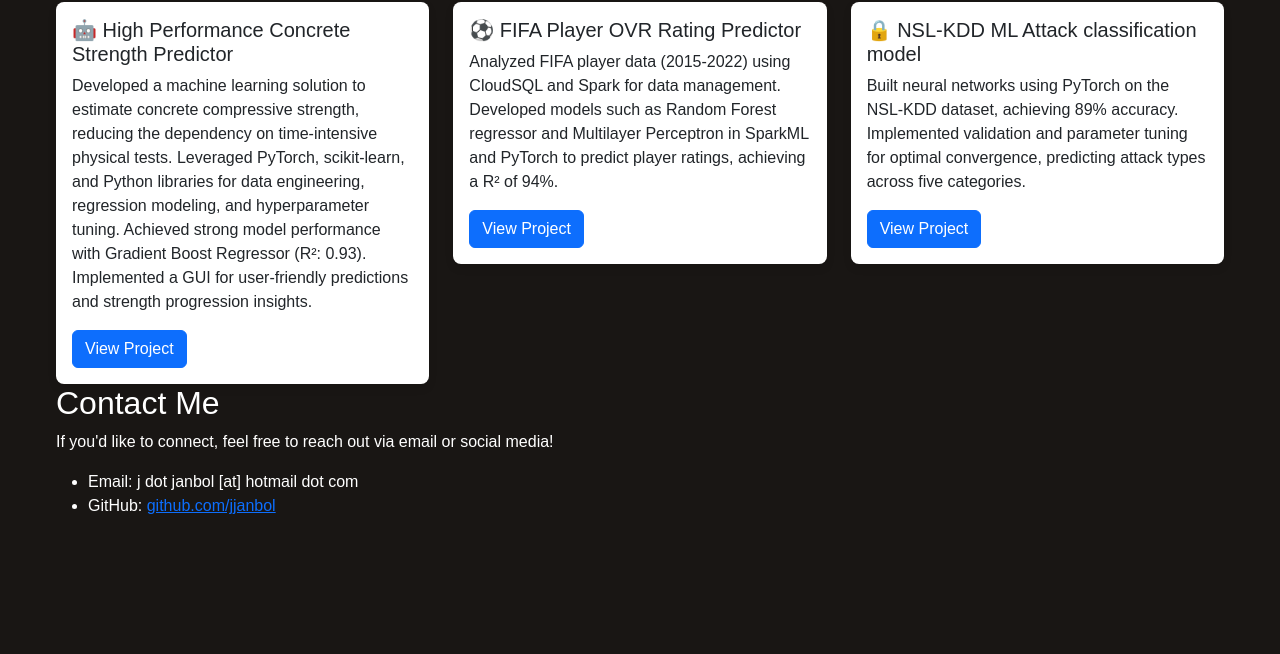
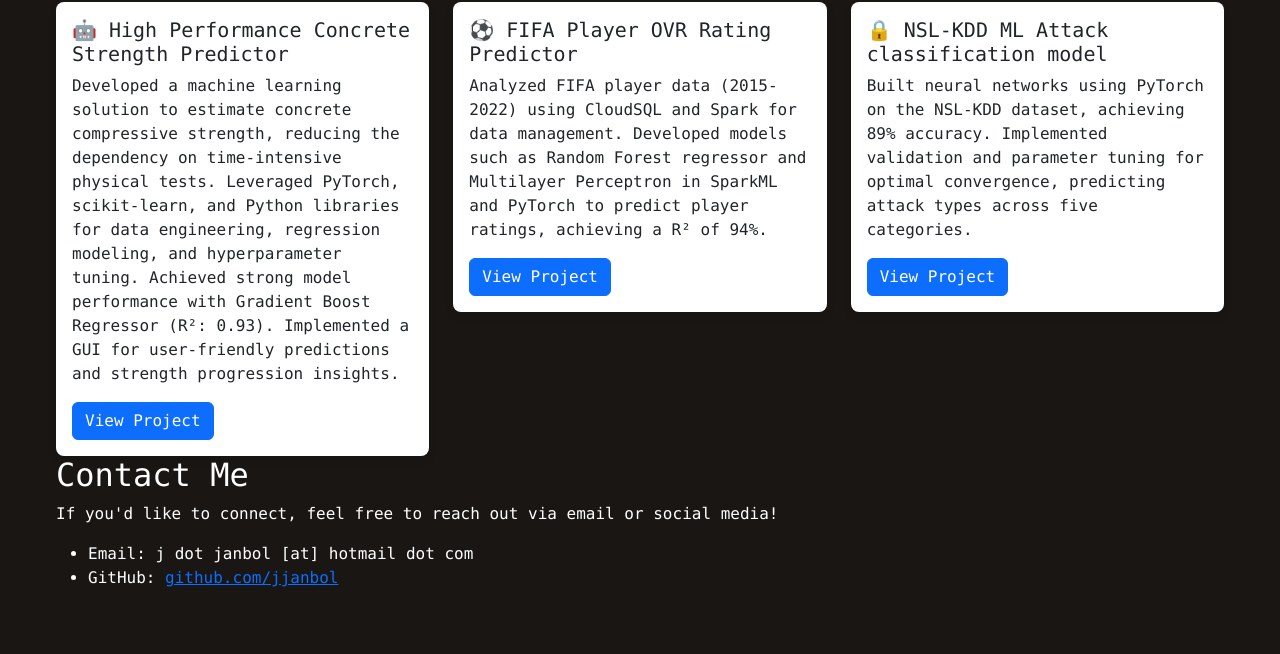
Before and after one commit to jjanbol/home, a plain HTML site: page index.html in a window 1280 px wide. Shown: the part 441-1095 px from the top of the page. Before the commit the page ends 1023 px from the top, so only its background shows below. Drawn offline with nearby package versions, Linux system fonts and the light colour scheme.

Commit message:
Update index.html

```diff
--- a/index.html
+++ b/index.html
@@ -7,7 +7,7 @@
     <link href="https://cdn.jsdelivr.net/npm/bootstrap@5.3.1/dist/css/bootstrap.min.css" rel="stylesheet">
     <style>
         body {
-            font-family: Arial, sans-serif;
+            font-family: Menlo, Monaco, Consolas, 'Courier New', monospace;
             margin: 0;
             padding: 0;
             background: #191614;
```
